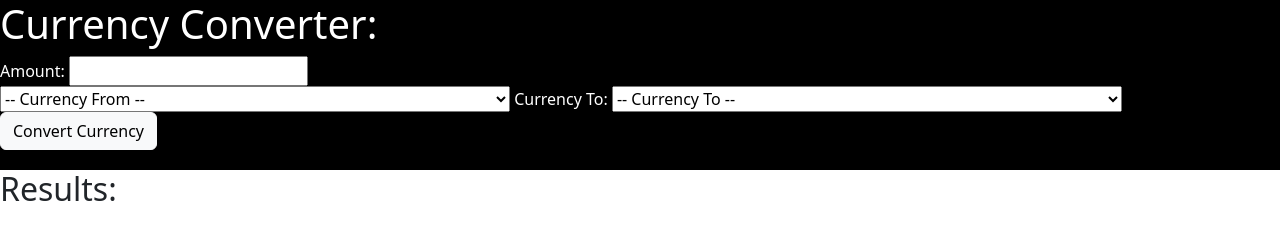
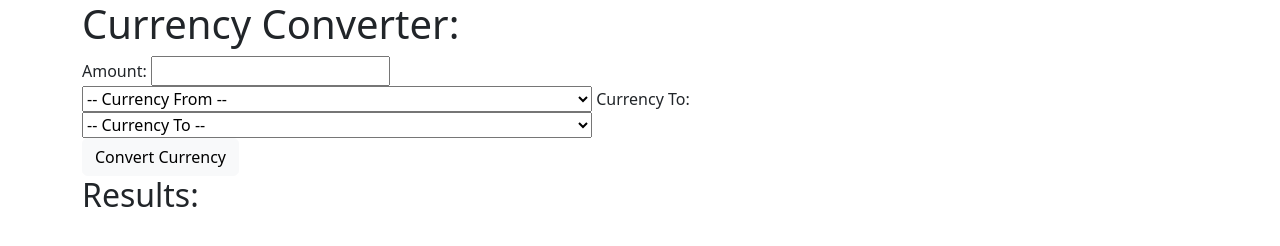
Before and after one commit to MarcusKyung/currency-exchange, a website built with webpack: page src/index.html in a window 1280 px wide. Built offline with nearby package versions, Linux system fonts and the light colour scheme.

Commit message:
WIP: adding styling and bootstrap cols

```diff
--- a/src/css/styles.css
+++ b/src/css/styles.css
@@ -1,4 +1,4 @@
-#headerDiv {
+/* #headerDiv {
   background-color: black;
   color: white;
 }
@@ -12,3 +12,4 @@
 #resultsDiv {
   background-color: white;
 }
+ */
--- a/src/index.html
+++ b/src/index.html
@@ -8,9 +8,14 @@
   <title>Currency Exchanger</title>
 </head>
 <body>
-
-  <div id="formDiv">
+  <div class="container">
+    <div class="row">
+      <div class="col">
         <h1>Currency Converter:</h1>
+      </div>
+    </div>
+    <div class="row">
+      <div class="col">
         <form id="currencyConverter">
             <label for="currencyAmount">Amount:</label>
             <input id="currencyAmount" type="number" name="currencyAmount" min="1" required>
@@ -351,10 +356,16 @@
           <button type="submit" class="btn btn-light" id="convertCurrency">Convert Currency</button>
         </form>
       </div>
+    </div>
+    <div class="row">
+      <div class="col">
         <div id="resultsDiv">
           <h2 id="resultsHeader">Results:</h2>
           <p id="exchangeRate"></p>
           <p id="exchangeResults"></p>
         </div>
+      </div>
+    </div>
+  </div>
 </body>
 </html>
```
Lines whose indentation alone changed are shown as unchanged.
